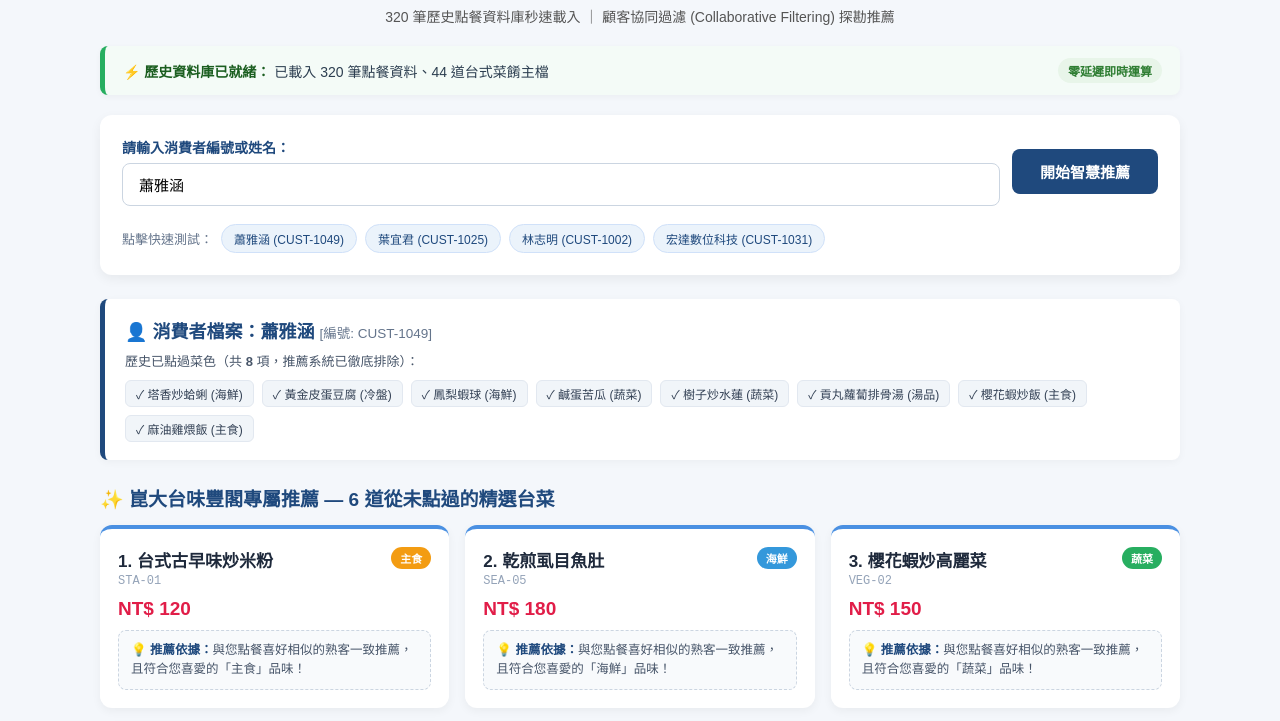
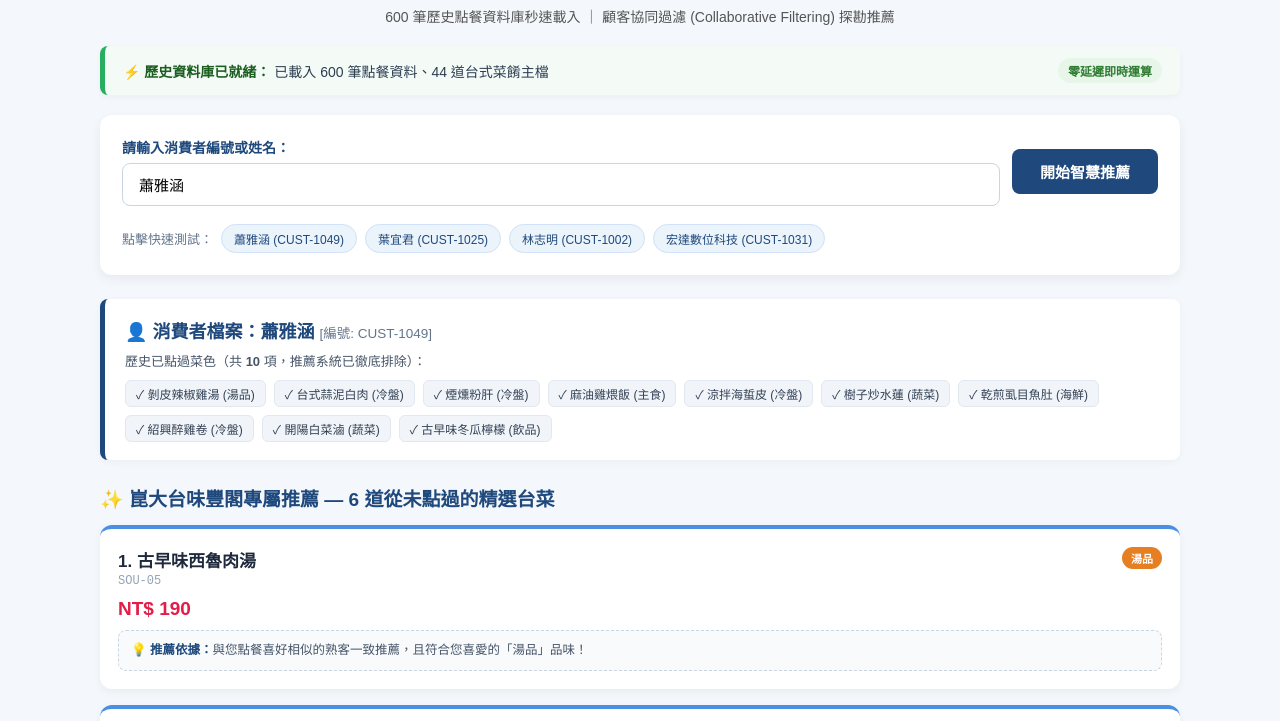
Before and after one commit to khoahoang569/my-first-cloud-page, a plain HTML site: page index.html in a window 1280 px wide. Both pictures are taken after a click on the button "蕭雅涵 (CUST-1049)". Shown: the part 64-785 px from the top of the page. Drawn offline with Linux system fonts and the light colour scheme.

Commit message:
Update index.html

```diff
--- a/index.html
+++ b/index.html
@@ -84,7 +84,7 @@
     /* 推薦卡片佈局 */
     .section-title { font-size: 19px; color: var(--primary); margin-bottom: 14px; font-weight: bold; }
     .cards-grid {
-      display: grid; grid-template-columns: repeat(auto-fill, minmax(320px, 1fr)); gap: 16px; margin-bottom: 30px;
+      display: grid; grid-template-columns: repeat(auto-fill, minmax(600px, 1fr)); gap: 16px; margin-bottom: 30px;
     }
     .card {
       background: var(--card-bg); border-radius: 12px; padding: 18px; box-shadow: 0 3px 10px rgba(0,0,0,0.05); display: flex; flex-direction: column; justify-content: space-between; border-top: 4px solid var(--secondary); transition: transform 0.2s, box-shadow 0.2s;
@@ -107,14 +107,14 @@
 <div class="container">
   <header>
     <h1>🍲 崑大台味豐閣 — 智慧餐飲推薦系統</h1>
-    <p>320 筆歷史點餐資料庫秒速載入 ｜ 顧客協同過濾 (Collaborative Filtering) 探勘推薦</p>
+    <p>600 筆歷史點餐資料庫秒速載入 ｜ 顧客協同過濾 (Collaborative Filtering) 探勘推薦</p>
   </header>
 
   <!-- 系統狀態列 -->
   <div class="status-bar" id="statusBar">
     <div>
       <span style="font-weight:bold; color:#1B5E20;">⚡ 歷史資料庫已就緒：</span>
-      <span id="statusInfo">已載入 320 筆點餐資料、44 道台式菜餚主檔</span>
+      <span id="statusInfo">已載入 600 筆點餐資料、44 道台式菜餚主檔</span>
     </div>
     <div class="status-badge">零延遲即時運算</div>
   </div>
@@ -232,7 +232,7 @@ const CUSTOMER_LIST = [
   ["CUST-1040", "微星多媒體室"], ["CUST-1041", "彭思涵"], ["CUST-1042", "簡銘成"],
   ["CUST-1043", "潘郁婷"], ["CUST-1044", "柯宗憲"], ["CUST-1045", "翁淑真"],
   ["CUST-1046", "戴育德"], ["CUST-1047", "江佩芳"], ["CUST-1048", "顏立威"],
-  ["CUST-1049", "蕭雅涵"], ["CUST-1050", "范明達"]
+  ["CUST-1049", "蕭雅涵"], ["CUST-1050", "范明達"], ["CUST-1999", "黃文科"]
 ];
 
 function initData() {
@@ -245,14 +245,14 @@ function initData() {
     customerMap.set(name, id.toUpperCase());
   });
 
-  let seed = 42;
+  let seed = 0908;
   function rand() {
     seed = (seed * 9301 + 49297) % 233280;
     return seed / 233280;
   }
   const quantities = [1, 1, 1, 1, 1, 1, 1, 1, 2, 2, 2, 3, 3, 4, 5, 6, 8, 10];
 
-  for (let i = 0; i < 320; i++) {
+  for (let i = 0; i < 600; i++) {
     const cust = CUSTOMER_LIST[Math.floor(rand() * CUSTOMER_LIST.length)];
     const dish = MENU_RAW[Math.floor(rand() * MENU_RAW.length)];
     const qty = quantities[Math.floor(rand() * quantities.length)];
```
